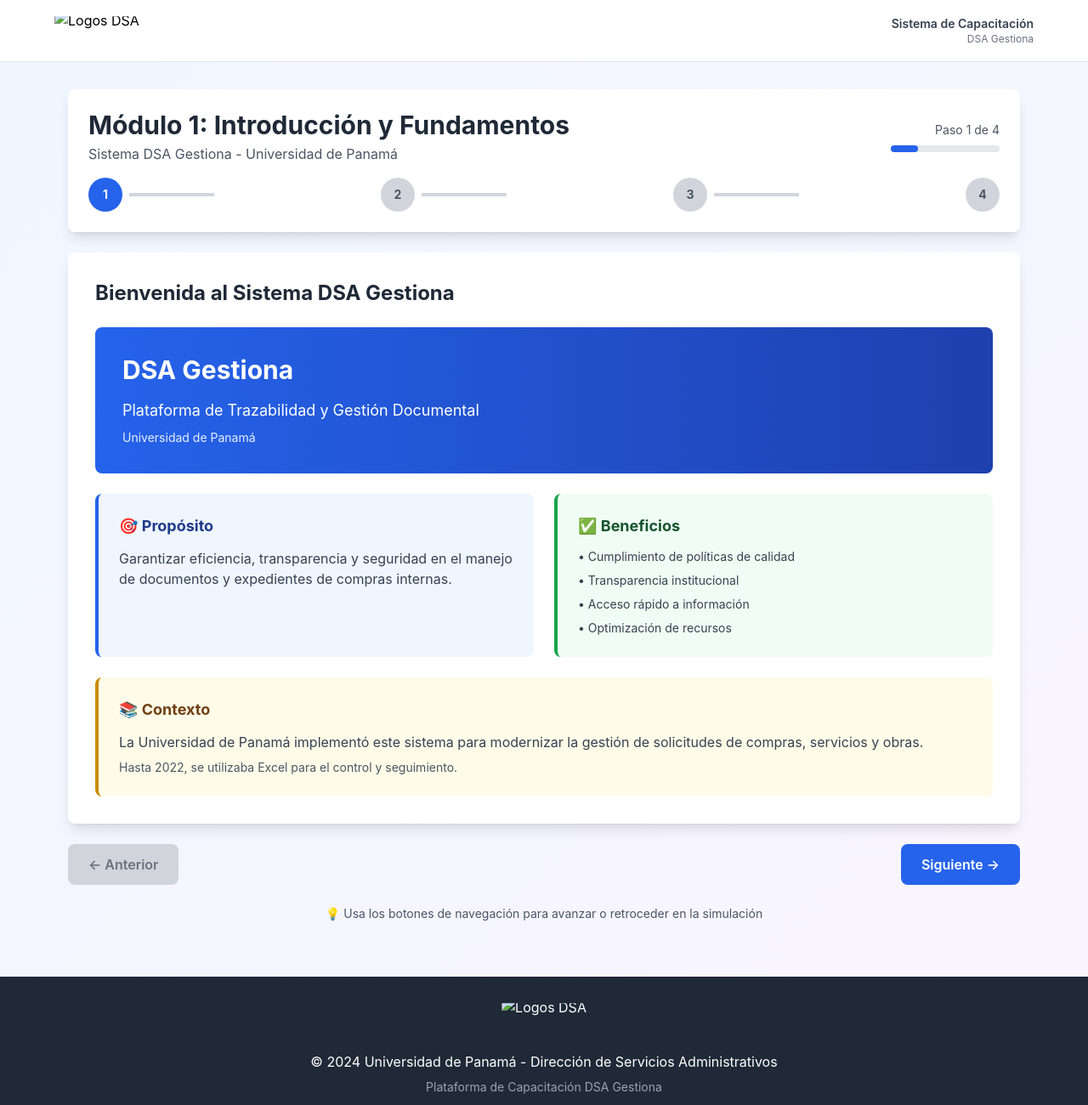
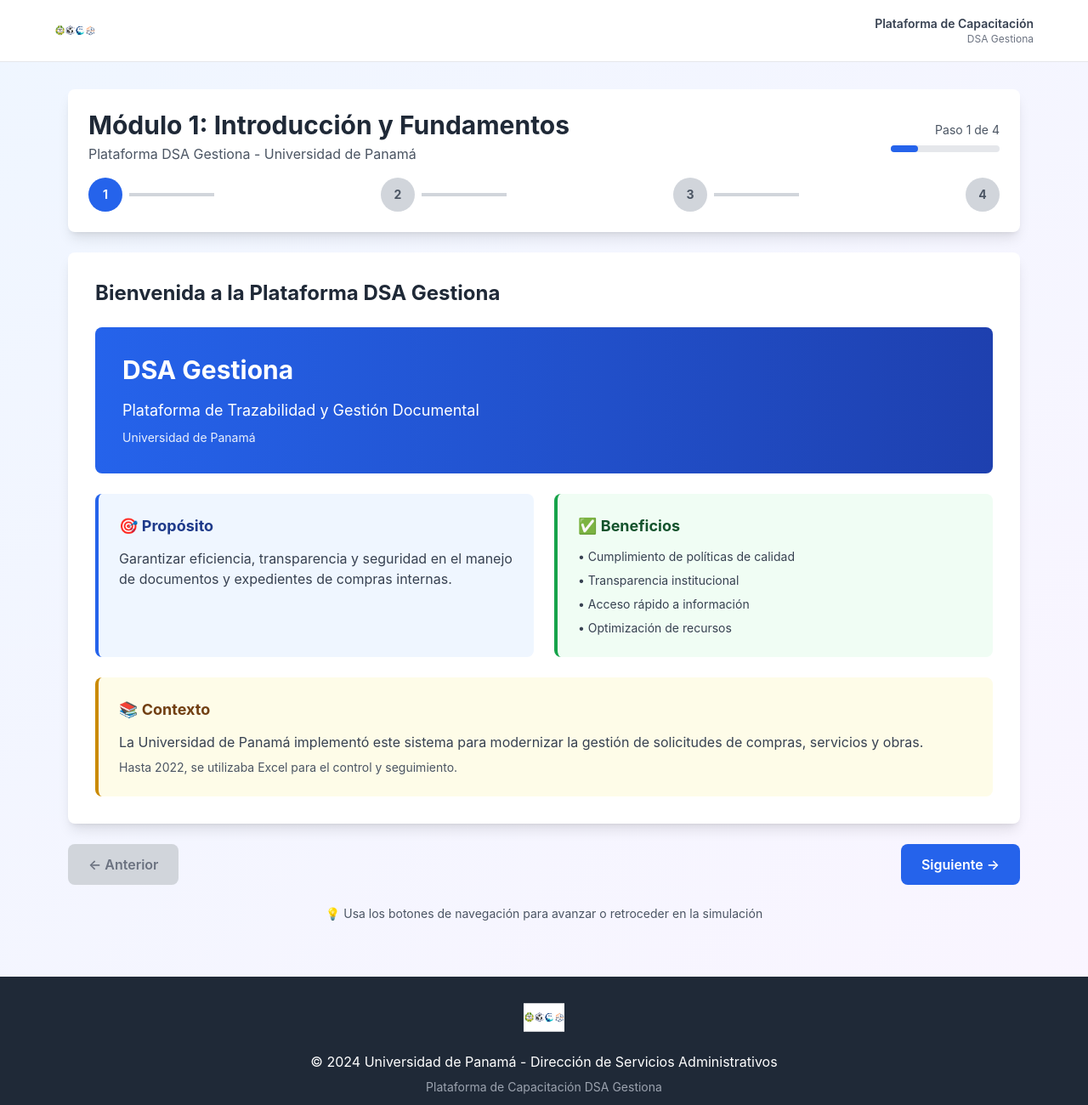
Before and after one commit to edgardo08/DSA-Capacitacion, a plain HTML site: page modulo1.html in a window 1280 px wide. Shown: the whole page at 85% size. Drawn offline with nearby package versions, Linux system fonts and the light colour scheme.

Commit message:
Update modulo1.html

```diff
--- a/modulo1.html
+++ b/modulo1.html
@@ -37,10 +37,10 @@
     <div class="bg-white border-b border-gray-200 py-3 px-4">
         <div class="max-w-6xl mx-auto flex items-center justify-between flex-wrap gap-4">
             <div class="logo-container flex items-center gap-4">
-                <img src="logo-DSA.PNG" alt="Logos DSA" class="h-12" style="object-fit: contain; clip-path: inset(15% 0 15% 0);">
+                <img src="Logos.png" alt="Logos DSA" class="h-12" style="object-fit: contain; clip-path: inset(15% 0 15% 0);">
             </div>
             <div class="text-right">
-                <p class="text-sm font-semibold text-gray-700">Sistema de Capacitación</p>
+                <p class="text-sm font-semibold text-gray-700">Plataforma de Capacitación</p>
                 <p class="text-xs text-gray-500">DSA Gestiona</p>
             </div>
         </div>
@@ -52,7 +52,7 @@
             <div class="flex items-center justify-between mb-4 flex-wrap gap-4">
                 <div>
                     <h1 class="text-3xl font-bold text-gray-800">Módulo 1: Introducción y Fundamentos</h1>
-                    <p class="text-gray-600 mt-1">Sistema DSA Gestiona - Universidad de Panamá</p>
+                    <p class="text-gray-600 mt-1">Plataforma DSA Gestiona - Universidad de Panamá</p>
                 </div>
                 <div class="text-right">
                     <p class="text-sm text-gray-600">Paso <span id="current-step">1</span> de 4</p>
@@ -86,7 +86,7 @@
         <div id="content-container" class="bg-white rounded-lg shadow-lg p-8 mb-6">
             <!-- Step 0: Bienvenida -->
             <div class="step-content active" data-step="0">
-                <h2 class="text-2xl font-bold text-gray-800 mb-6">Bienvenida al Sistema DSA Gestiona</h2>
+                <h2 class="text-2xl font-bold text-gray-800 mb-6">Bienvenida a la Plataforma DSA Gestiona</h2>
 
                 <div class="bg-gradient-to-r from-blue-600 to-blue-800 text-white p-8 rounded-lg mb-6">
                     <h3 class="text-3xl font-bold mb-4">DSA Gestiona</h3>
@@ -302,7 +302,7 @@
 
                 <div class="bg-gradient-to-r from-green-600 to-green-800 text-white p-6 rounded-lg mb-6">
                     <h3 class="text-2xl font-bold mb-2">✅ ¡Has completado el Módulo 1!</h3>
-                    <p class="opacity-90">Introducción y Fundamentos del Sistema DSA Gestiona</p>
+                    <p class="opacity-90">Introducción y Fundamentos de la Plataforma DSA Gestiona</p>
                 </div>
 
                 <div class="bg-white p-6 rounded-lg shadow border mb-6">
@@ -392,7 +392,7 @@
     <footer class="bg-gray-800 text-white py-6 px-4 mt-8">
         <div class="max-w-6xl mx-auto">
             <div class="flex justify-center items-center mb-4">
-                <img src="logo-DSA.PNG" alt="Logos DSA" class="h-12" style="object-fit: contain; clip-path: inset(15% 0 15% 0);">
+                <img src="Logos.png" alt="Logos DSA" class="h-12" style="object-fit: contain; clip-path: inset(15% 0 15% 0);">
             </div>
             <div class="text-center">
                 <p class="mb-2">© 2024 Universidad de Panamá - Dirección de Servicios Administrativos</p>
```
